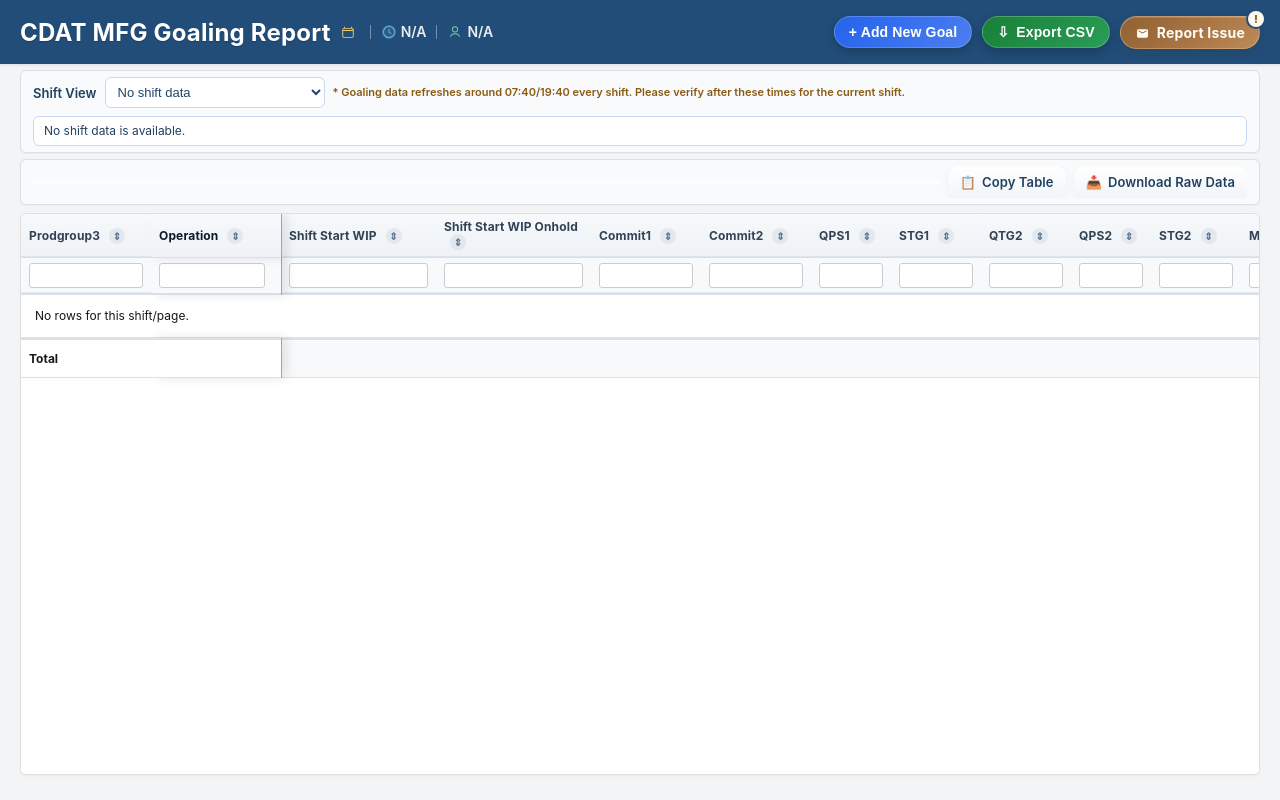
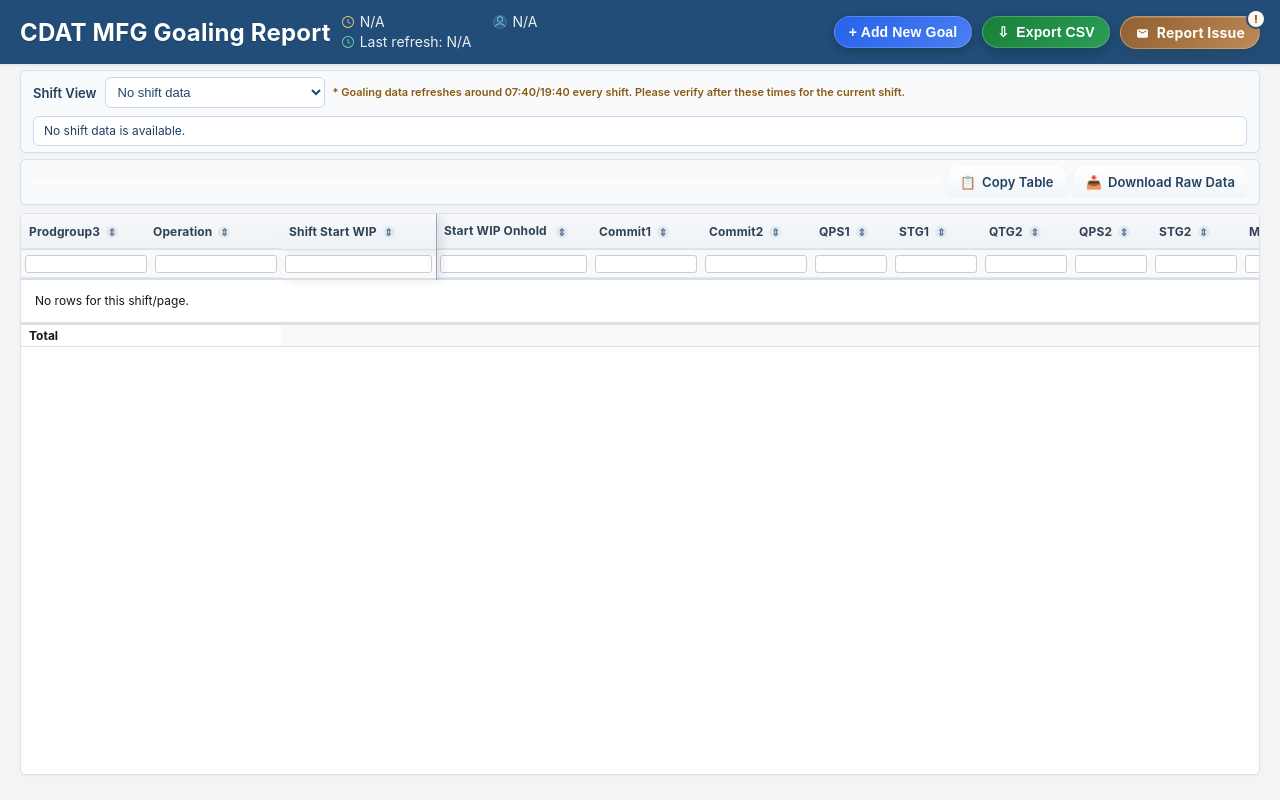
Before and after one commit to wanjichen/CDAT_Goaling, a Flask app: template templates/test.html in a window 1280 px wide. Run offline with Flask 3, Linux system fonts and the light colour scheme; the template is opened without the code that fills it, so the values that code supplies are empty; parts of the project's set-up code (start-up, migrations or seed data) failed here and were passed over; some libraries are stand-ins or nearby versions.

Commit message:
Added Last Refresh Time for Test.html

```diff
--- a/static/css/index.css
+++ b/static/css/index.css
@@ -149,6 +149,73 @@ body {
             flex-wrap: nowrap;
             align-items: center;
             min-width: 0;
+        }
+
+        /* Auto-fit header on smaller laptop widths: allow meta chips/buttons to wrap instead of squeezing. */
+    @media (max-width: 1400px) {
+            .header {
+                flex-wrap: wrap;
+                row-gap: 6px;
+            }
+
+            .header-left {
+                flex: 1 1 720px;
+                flex-wrap: nowrap;
+                align-items: center;
+                row-gap: 0;
+            }
+
+            .header-meta-banner {
+                /* Keep meta next to the title as a 2-row block (instead of pushing to a new line). */
+                flex-basis: auto;
+                /* Use a simple 2x2 grid so the wrap is predictable and aligned. */
+                display: grid;
+                grid-template-columns: max-content max-content;
+                grid-auto-rows: minmax(18px, auto);
+                column-gap: 14px;
+                row-gap: 2px;
+                align-content: start;
+                justify-content: start;
+                max-width: none;
+            }
+
+            /* Keep report title on one line. */
+            .header-left h2 {
+                white-space: nowrap;
+            }
+
+            .meta-chip {
+                font-size: 13px;
+            }
+
+            /* Remove the vertical separator styling for grid layout. */
+            .meta-chip+.meta-chip {
+                margin-left: 0;
+                padding-left: 0;
+            }
+
+            .meta-chip+.meta-chip::before {
+                display: none;
+            }
+
+            .meta-chip+.meta-chip {
+                margin-left: 0;
+                padding-left: 0;
+            }
+
+            .meta-chip+.meta-chip::before {
+                display: none;
+            }
+
+            .header-actions {
+                flex: 0 0 auto;
+                margin-left: auto;
+            }
+
+            .meta-chip+.meta-chip {
+                margin-left: 8px;
+                padding-left: 10px;
+            }
         }
 
         .meta-chip {
--- a/static/css/test.css
+++ b/static/css/test.css
@@ -25,8 +25,8 @@
   - Keeping this explicit prevents the filter row from covering row 1 while scrolling.
 */
 :root {
-  --test-header-height: 44px;
-  --test-filter-height: 34px;
+  --test-header-height: 36px;
+  --test-filter-height: 30px;
 }
 
 /* No extra layout hacks needed; match Assembly sticky behavior. */
@@ -49,13 +49,99 @@
   text-overflow: ellipsis;
 }
 
+/* --- Compact Test table sizing (no header wrapping) --- */
+#testTable {
+  font-size: 11px;
+}
+
+#testTable th,
+#testTable td {
+  padding: 2px 4px;
+  white-space: nowrap;
+}
+
+#testTable thead tr:first-child th {
+  padding-top: 2px;
+  padding-bottom: 2px;
+}
+
+#testTable thead tr.filter-row th {
+  padding: 2px 4px;
+}
+
+#testTable tbody td,
+#testTable tfoot td {
+  height: 24px;
+  padding-top: 1px;
+  padding-bottom: 1px;
+}
+
+#testTable .table-input {
+  padding: 1px 3px;
+  font-size: 11px;
+  line-height: 1.2;
+}
+
+#testTable textarea.table-input {
+  min-height: 20px;
+}
+
+#testTable .sort-icon {
+  margin-left: 3px;
+  min-width: 12px;
+  height: 12px;
+  line-height: 12px;
+}
+
+/* Make filter inputs as compact as possible. */
+#testTable thead tr.filter-row input.filter-input-field {
+  padding: 1px 2px;
+  font-size: 11px;
+  min-width: 0;
+  width: 100%;
+  box-sizing: border-box;
+  max-width: 100%;
+  display: block;
+  margin: 0;
+}
+
 /* Pinned columns should behave like Assembly: keep content clipped to the cell. */
-
 /* Guard: ensure Operation text is always visible (Chromium can render sticky + fixed layout oddly). */
 #testTable th[data-col="operation"],
 #testTable td[data-col="operation"] {
-  color: #0f172a;
+  padding: 1px 2px;
   min-width: 110px;
+}
+
+/* Keep long header labels readable (avoid wrapping after recent column width changes). */
+#testTable th[data-col="shift_start_wip_onhold"],
+#testTable td[data-col="shift_start_wip_onhold"] {
+  min-width: 240px;
+  width: 240px;
+}
+
+#testTable th[data-col="shift_start_wip_onhold"] {
+  white-space: nowrap;
+}
+
+/* Keep header label + sort icon on one row without changing table cell display semantics. */
+#testTable th[data-col="shift_start_wip_onhold"] {
+  line-height: 1;
+}
+
+#testTable th[data-col="shift_start_wip_onhold"] .sort-icon {
+  margin-left: 6px;
+}
+
+#testTable th[data-col="shift_start_wip_onhold"] .sort-icon {
+  display: inline-block;
+  white-space: nowrap;
+  vertical-align: middle;
+}
+
+/* Force the whole header cell to keep a single line including the icon. */
+#testTable th[data-col="shift_start_wip_onhold"] {
+  overflow: visible;
 }
 
 /* Match width behavior to existing QPS columns so headers/values feel consistent. */
@@ -90,6 +176,7 @@
 /* Stacking order for pinned columns: later pinned columns above earlier ones. */
 #testTable td.pinned-col.pinned-1 { z-index: 12; }
 #testTable td.pinned-col.pinned-2 { z-index: 13; }
+#testTable td.pinned-col.pinned-3 { z-index: 14; }
 
 /* Pinned cells must always be opaque so the scrollable cells don't visually overlap. */
 #testTable td.pinned-col {
@@ -141,6 +228,7 @@
 /* Offsets are set dynamically in JS based on rendered widths */
 #testTable .pinned-col.pinned-1 { left: var(--test-pinned-left-1, 0px); }
 #testTable .pinned-col.pinned-2 { left: var(--test-pinned-left-2, 0px); }
+#testTable .pinned-col.pinned-3 { left: var(--test-pinned-left-3, 0px); }
 
 /* Divider after the last pinned column (matches Assembly look) */
 #testTable th.pinned-last,
@@ -172,6 +260,57 @@
 .test-page {
   padding: 12px 20px;
 }
+
+/* Header meta layout: Shift + Username on line 1, Last refresh on line 2. */
+.header-meta-banner {
+  flex-wrap: wrap;
+  align-items: center;
+  row-gap: 2px;
+  justify-content: flex-start;
+}
+
+.header-meta-banner .meta-chip+.meta-chip {
+  margin-left: 8px;
+  padding-left: 0;
+}
+
+.header-meta-banner .meta-chip+.meta-chip::before {
+  display: none;
+}
+
+/* Header meta values should not be bold on Test page. */
+.header-meta-banner .meta-chip .value {
+  font-weight: 400;
+}
+
+.header-meta-banner .meta-chip,
+.header-meta-banner .meta-chip .value {
+  white-space: nowrap;
+}
+
+/* Order chips within the banner. */
+.header-meta-banner .meta-chip:nth-child(1) { order: 1; } /* Shift */
+.header-meta-banner .meta-chip:nth-child(2) { order: 2; } /* User */
+.header-meta-banner .meta-chip:nth-child(3) { order: 3; flex-basis: 100%; } /* Last refresh -> new line */
+
+/* When the last refresh chip starts a new line, it should not inherit left spacing. */
+.header-meta-banner .meta-chip:nth-child(3) {
+  margin-left: 0 !important;
+}
+
+/* Allow chips to shrink within the header and truncate long values instead of wrapping. */
+.header-meta-banner .meta-chip {
+  min-width: 0;
+}
+
+.header-meta-banner .meta-chip .value {
+  display: inline-block;
+  max-width: 100%;
+  overflow: hidden;
+  text-overflow: ellipsis;
+  vertical-align: bottom;
+}
+
 
 .test-tabs {
   display: flex;
--- a/static/js/test.js
+++ b/static/js/test.js
@@ -612,15 +612,17 @@ document.addEventListener('DOMContentLoaded', () => {
       return th.offsetWidth || 0;
     };
 
-    const w1 = getWidth('prodgroup3');
-    const w2 = getWidth('operation');
+  const w1 = getWidth('prodgroup3');
+  const w2 = getWidth('operation');
+  const w3 = getWidth('shift_start_wip');
 
-    const left1 = 0;
-    const left2 = left1 + w1;
+  const left1 = 0;
+  const left2 = left1 + w1;
+  const left3 = left2 + w2;
 
     table.style.setProperty('--test-pinned-left-1', `${left1}px`);
     table.style.setProperty('--test-pinned-left-2', `${left2}px`);
-  table.style.setProperty('--test-pinned-left-3', `${left2}px`);
+  table.style.setProperty('--test-pinned-left-3', `${left3}px`);
 
   // (No pinned-total-width var needed; keep behavior aligned with Assembly.)
 
@@ -632,8 +634,8 @@ document.addEventListener('DOMContentLoaded', () => {
 
     table.querySelectorAll('.pinned-last').forEach(el => el.classList.remove('pinned-last'));
 
-    // Test table pins only first two columns. Divider should always be after Operation (pinned-2).
-    table.querySelectorAll('.pinned-col.pinned-2').forEach(el => {
+  // Test table pins first three columns. Divider should always be after Shift Start WIP (pinned-3).
+  table.querySelectorAll('.pinned-col.pinned-3').forEach(el => {
       el.classList.add('pinned-last');
     });
   }
--- a/templates/test.html
+++ b/templates/test.html
@@ -16,16 +16,7 @@
     <div class="header-left">
       <h2><a class="header-home-link" href="{{ url_for('index') }}">CDAT MFG Goaling Report</a></h2>
       <div class="header-meta-banner">
-        <span class="meta-chip">
-          <span class="icon" aria-hidden="true">
-            <svg viewBox="0 0 24 24" role="img" focusable="false" aria-hidden="true">
-              <path
-                d="M6 2.75a.75.75 0 0 1 .75.75V5h10.5V3.5a.75.75 0 0 1 1.5 0V5h.25A2.75 2.75 0 0 1 21.75 7.75v11.5A2.75 2.75 0 0 1 19 22H5a2.75 2.75 0 0 1-2.75-2.75V7.75A2.75 2.75 0 0 1 5 5h.25V3.5A.75.75 0 0 1 6 2.75Zm13.75 7.5H3.75v9a1.25 1.25 0 0 0 1.25 1.25h14a1.25 1.25 0 0 0 1.25-1.25v-9ZM5 6.5a1.25 1.25 0 0 0-1.25 1.25v1h16v-1A1.25 1.25 0 0 0 19 6.5H5Z" />
-            </svg>
-          </span>
-          <span class="value">{{ current_date }}</span>
-        </span>
-        <span class="meta-chip">
+  <span class="meta-chip">
           <span class="icon" aria-hidden="true">
             <svg viewBox="0 0 24 24" role="img" focusable="false" aria-hidden="true">
               <path
@@ -42,6 +33,17 @@
             </svg>
           </span>
           <span class="value">{{ current_user or 'N/A' }}</span>
+        </span>
+
+        <span class="meta-chip">
+          <span class="icon" aria-hidden="true">
+            <svg viewBox="0 0 24 24" role="img" focusable="false" aria-hidden="true">
+              <path
+                d="M12 1.75a10.25 10.25 0 1 0 10.25 10.25A10.262 10.262 0 0 0 12 1.75Zm0 19a8.75 8.75 0 1 1 8.75-8.75A8.76 8.76 0 0 1 12 20.75Zm.75-13.5a.75.75 0 0 0-1.5 0v5a.75.75 0 0 0 .33.62l3.5 2.33a.75.75 0 1 0 .84-1.24l-3.17-2.11Z" />
+            </svg>
+          </span>
+      <span class="value"
+        title="{% if last_refresh_source and last_refresh_source != 'unavailable' %}Source: {{ last_refresh_source }}{% else %}Source: N/A{% endif %}">Last refresh: {{ last_refresh_at.strftime('%Y-%m-%d %H:%M:%S') if last_refresh_at else 'N/A' }}</span>
         </span>
       </div>
     </div>
@@ -146,8 +148,8 @@
             <tr>
               <th class="pinned-col pinned-1 sortable" data-col="prodgroup3" onclick="sortTestTable(this, 'prodgroup3')">Prodgroup3 <span class="sort-icon">⇕</span></th>
               <th class="pinned-col pinned-2 sortable" data-col="operation" onclick="sortTestTable(this, 'operation')">Operation <span class="sort-icon">⇕</span></th>
-              <th class="sortable" data-col="shift_start_wip" onclick="sortTestTable(this, 'shift_start_wip')">Shift Start WIP <span class="sort-icon">⇕</span></th>
-              <th class="sortable header-wrap" data-col="shift_start_wip_onhold" onclick="sortTestTable(this, 'shift_start_wip_onhold')">Shift Start WIP Onhold <span class="sort-icon">⇕</span></th>
+              <th class="pinned-col pinned-3 sortable" data-col="shift_start_wip" onclick="sortTestTable(this, 'shift_start_wip')">Shift Start WIP <span class="sort-icon">⇕</span></th>
+              <th class="sortable" data-col="shift_start_wip_onhold" onclick="sortTestTable(this, 'shift_start_wip_onhold')">Start WIP Onhold <span class="sort-icon">⇕</span></th>
               <th class="sortable" data-col="commit1" onclick="sortTestTable(this, 'commit1')">Commit1 <span class="sort-icon">⇕</span></th>
               <th class="sortable" data-col="commit2" onclick="sortTestTable(this, 'commit2')">Commit2 <span class="sort-icon">⇕</span></th>
               <th class="sortable" data-col="qtg1" onclick="sortTestTable(this, 'qtg1')">QTG1 <span class="sort-icon">⇕</span></th>
@@ -169,7 +171,7 @@
             <tr class="filter-row">
               <th class="pinned-col pinned-1" data-col="prodgroup3"><input type="text" class="filter-input-field" data-filter-col="prodgroup3" oninput="applyTestFilters()"></th>
               <th class="pinned-col pinned-2" data-col="operation"><input type="text" class="filter-input-field" data-filter-col="operation" oninput="applyTestFilters()"></th>
-              <th data-col="shift_start_wip"><input type="text" class="filter-input-field" data-filter-col="shift_start_wip" oninput="applyTestFilters()"></th>
+              <th class="pinned-col pinned-3" data-col="shift_start_wip"><input type="text" class="filter-input-field" data-filter-col="shift_start_wip" oninput="applyTestFilters()"></th>
               <th data-col="shift_start_wip_onhold"><input type="text" class="filter-input-field" data-filter-col="shift_start_wip_onhold" oninput="applyTestFilters()"></th>
               <th data-col="commit1"><input type="text" class="filter-input-field" data-filter-col="commit1" oninput="applyTestFilters()"></th>
               <th data-col="commit2"><input type="text" class="filter-input-field" data-filter-col="commit2" oninput="applyTestFilters()"></th>
@@ -194,7 +196,7 @@
               <tr data-id="{{ r.id }}">
                 <td class="pinned-col pinned-1" data-col="prodgroup3">{{ r.prodgroup3 }}</td>
                 <td class="pinned-col pinned-2" data-col="operation">{{ r.operation }}</td>
-                <td data-col="shift_start_wip">{{ r.shift_start_wip or 0 }}</td>
+                <td class="pinned-col pinned-3" data-col="shift_start_wip">{{ r.shift_start_wip or 0 }}</td>
                 <td data-col="shift_start_wip_onhold">{{ r.shift_start_wip_onhold or 0 }}</td>
                 <td data-col="commit1">{{ r.commit1 or 0 }}</td>
                 <td data-col="commit2">{{ r.commit2 or 0 }}</td>
```
Also changed, not shown: test_modules/routes.py (+35 -1 lines).
